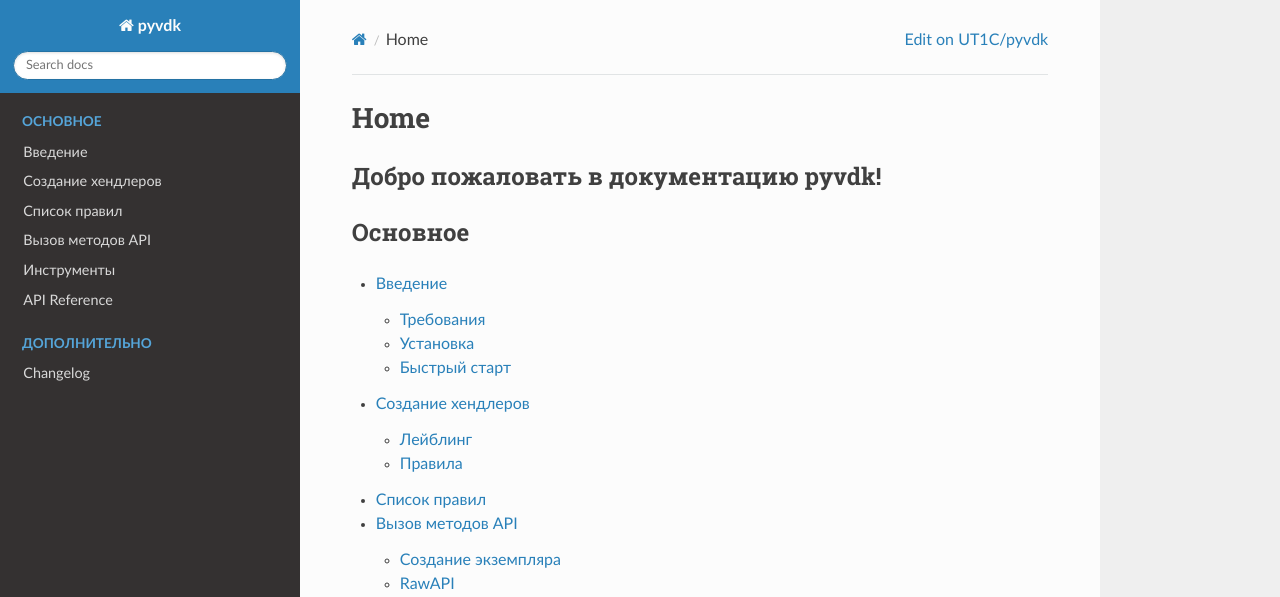
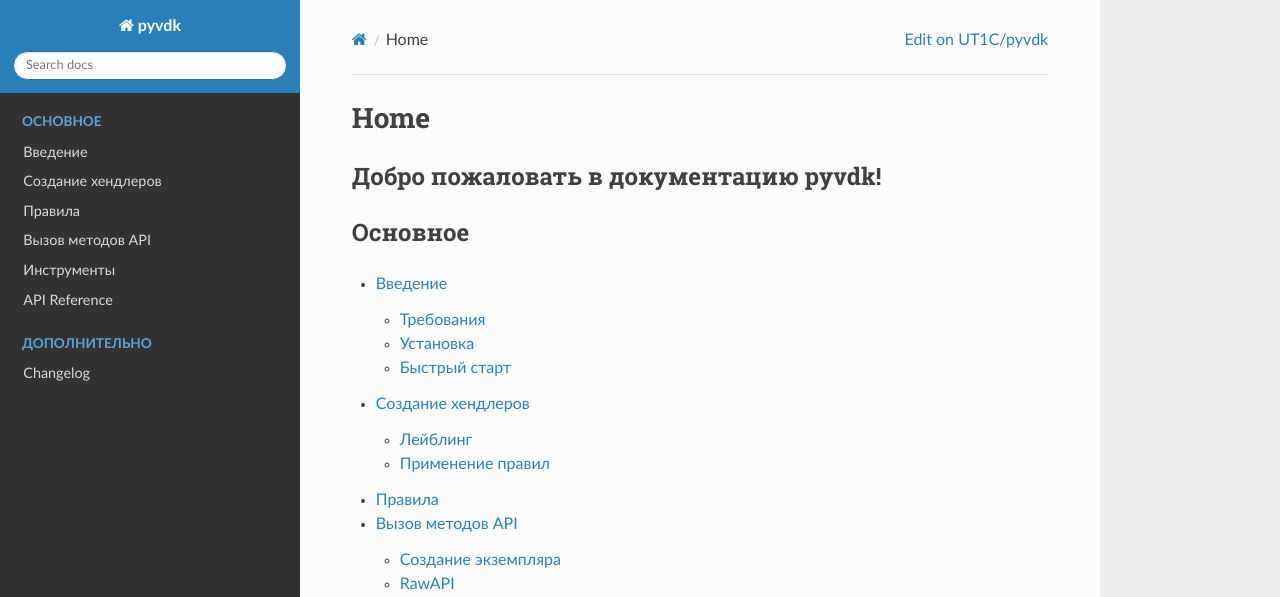
Before and after one commit to UT1C/pyvdk, an MkDocs documentation site: the page built from docs/index.md, in a window 1280 px wide and 926 px high. Shown: the top 597 px of the window. Built offline with MkDocs 1.6.1, drawn with Linux system fonts in a browser that asks for light colours; nearby versions of some CDN libraries.

Commit message:
вжжж че говориш не слышу
rename

```diff
--- a/docs/index.md
+++ b/docs/index.md
@@ -9,8 +9,8 @@
     + [Быстрый старт](intro.md#quickstart)
 + [Создание хендлеров](handlers.md)
     + [Лейблинг](handlers.md#labeling)
-    + [Правила](handlers.md#rules)
-+ [Список правил](rules.md)
+    + [Применение правил](handlers.md#rules)
++ [Правила](rules.md)
 + [Вызов методов API](api_methods_call.md)
     + [Создание экземпляра](api_methods_call.md#create-instance)
     + [RawAPI](api_methods_call.md#rawapi)
--- a/mkdocs.yml
+++ b/mkdocs.yml
@@ -23,7 +23,7 @@ nav:
     - Основное:
         - Введение: intro.md
         - Создание хендлеров: handlers.md
-        - Список правил: rules.md
+        - Правила: rules.md
         - Вызов методов API: api_methods_call.md
         - Инструменты: tools.md
         - API Reference: api_reference.md
```
Also changed, not shown: docs/handlers.md (+1 -1 lines), docs/rules.md (+1 -1 lines).
